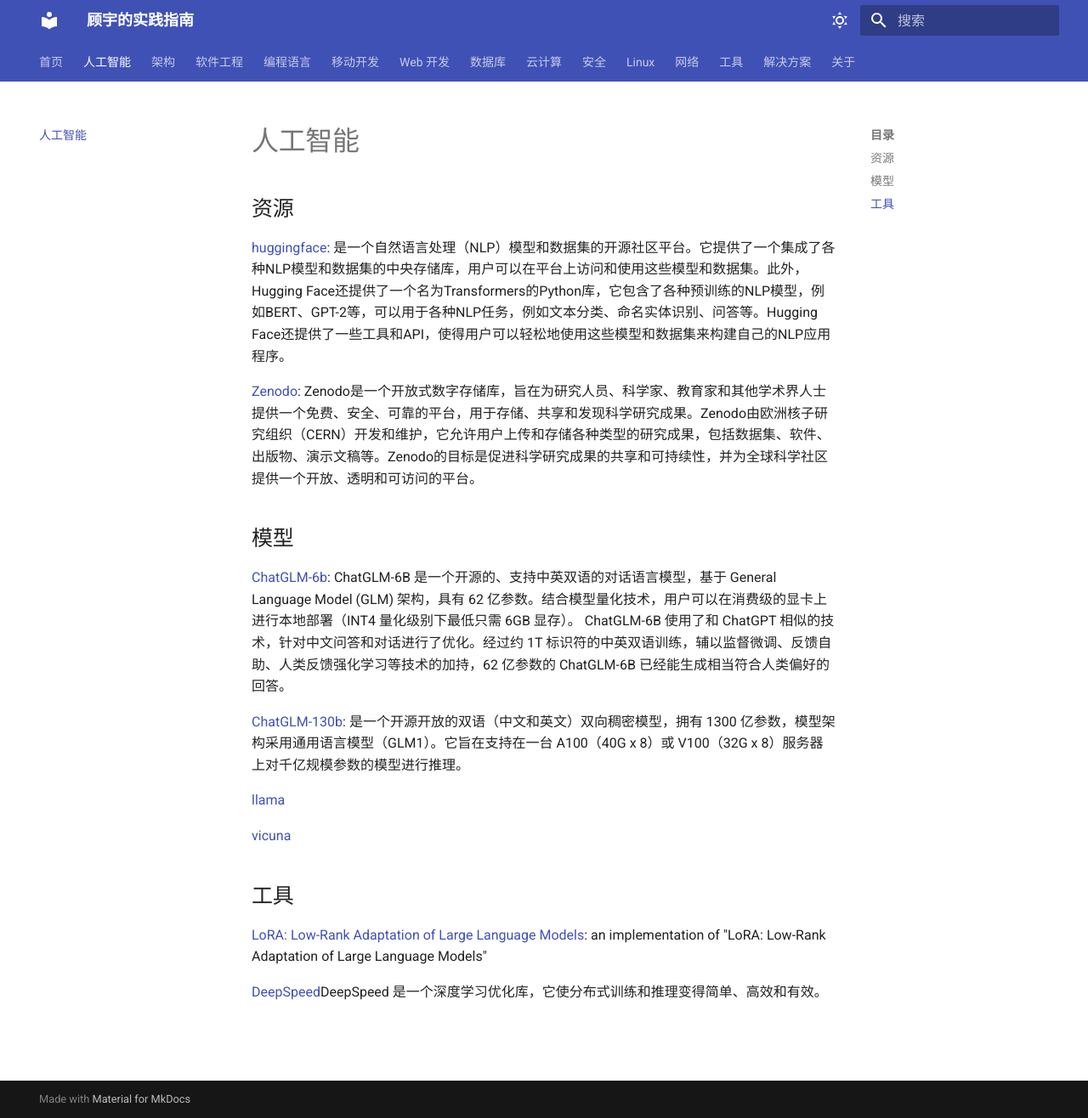
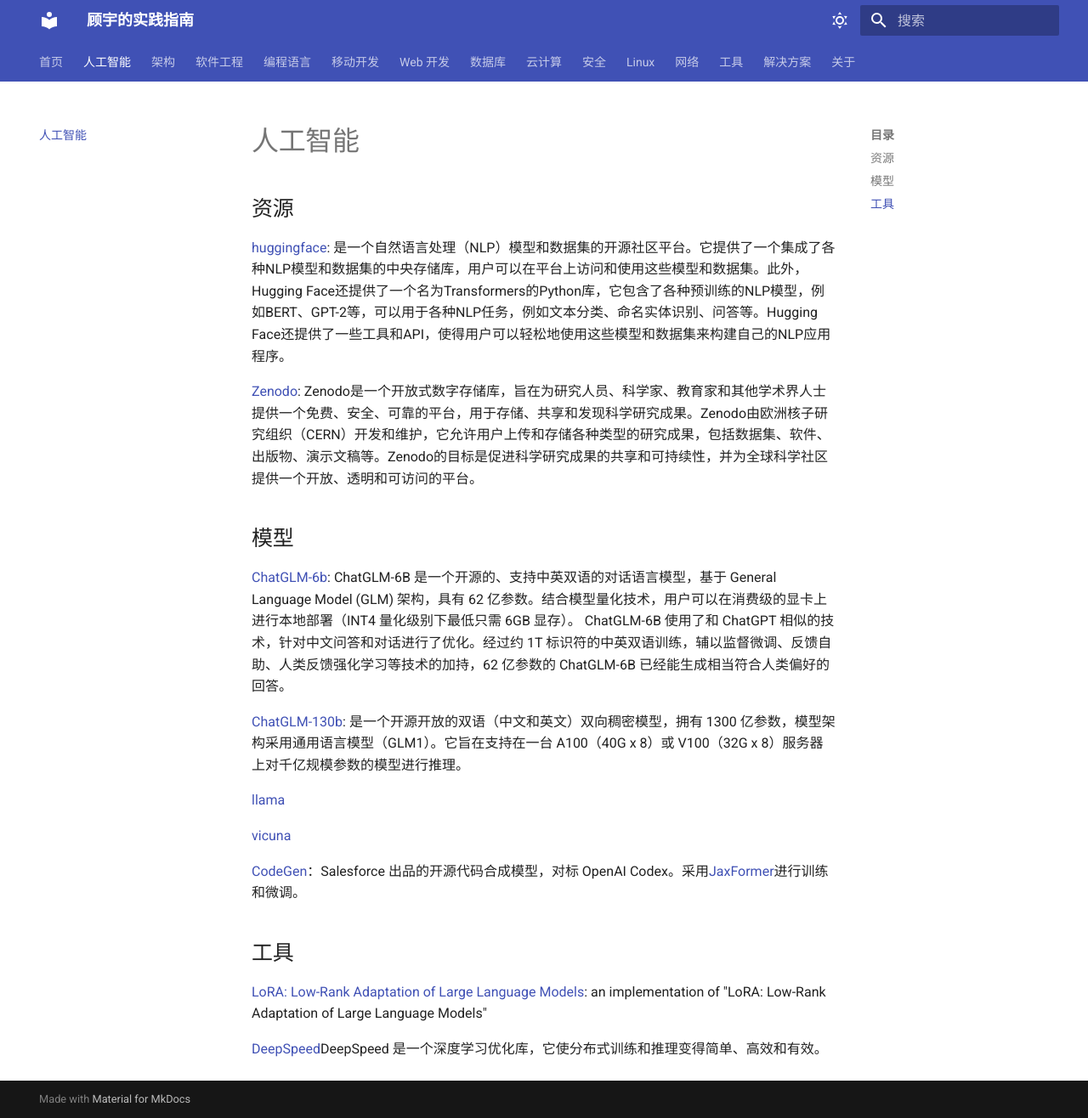
Before and after one commit to wizardbyron/guides, an MkDocs documentation site: the page built from docs/ai/index.md, in a window 1280 px wide and 1316 px high. Shown: the whole window at 85% size. Built offline with MkDocs 1.6.1 and Material for MkDocs 9.7.7, drawn with Linux system fonts in a browser that asks for light colours.

Commit message:
Add codegen model

```diff
--- a/docs/ai/index.md
+++ b/docs/ai/index.md
@@ -16,6 +16,8 @@
 
 [vicuna](https://lmsys.org/blog/2023-03-30-vicuna/)
 
+[CodeGen](https://github.com/salesforce/CodeGen)：Salesforce 出品的开源代码合成模型，对标 OpenAI Codex。采用[JaxFormer](https://github.com/salesforce/jaxformer)进行训练和微调。
+
 ## 工具
 
 [LoRA: Low-Rank Adaptation of Large Language Models](https://github.com/microsoft/LoRA): an implementation of "LoRA: Low-Rank Adaptation of Large Language Models"
```
